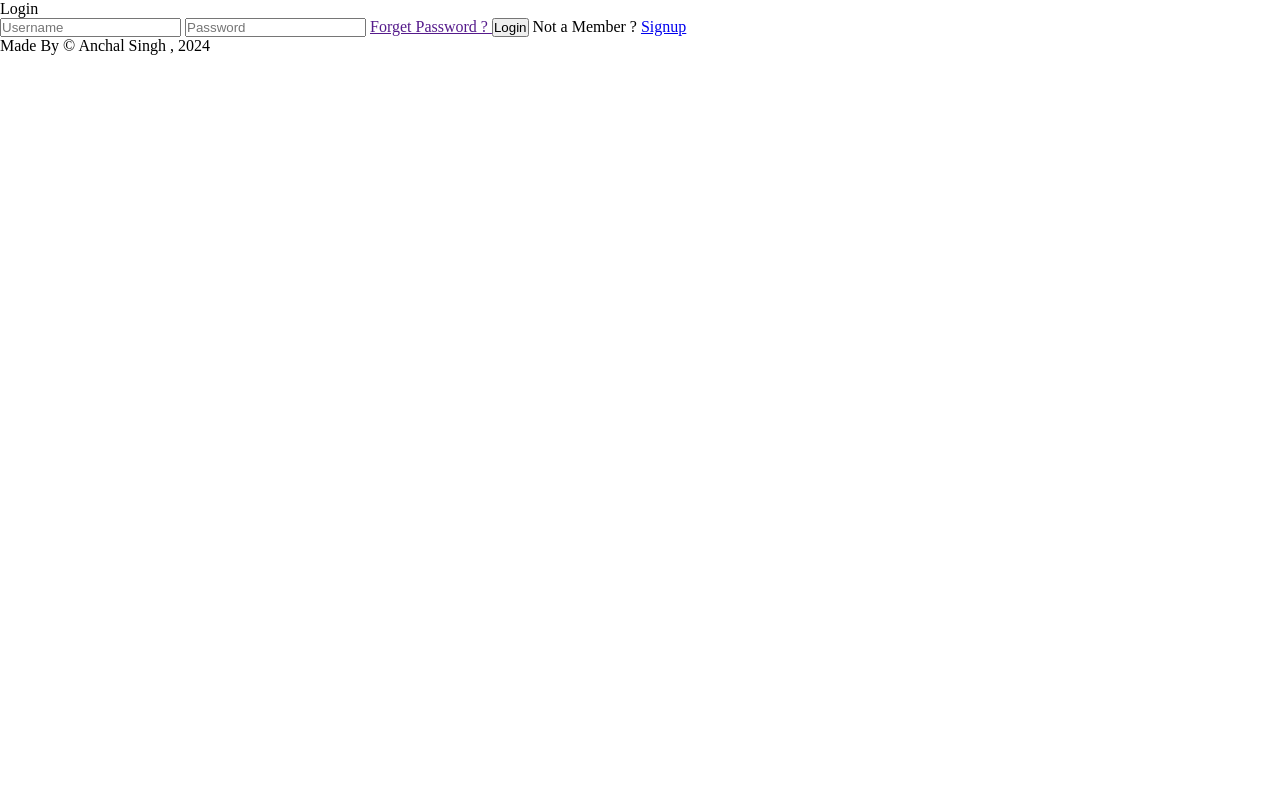
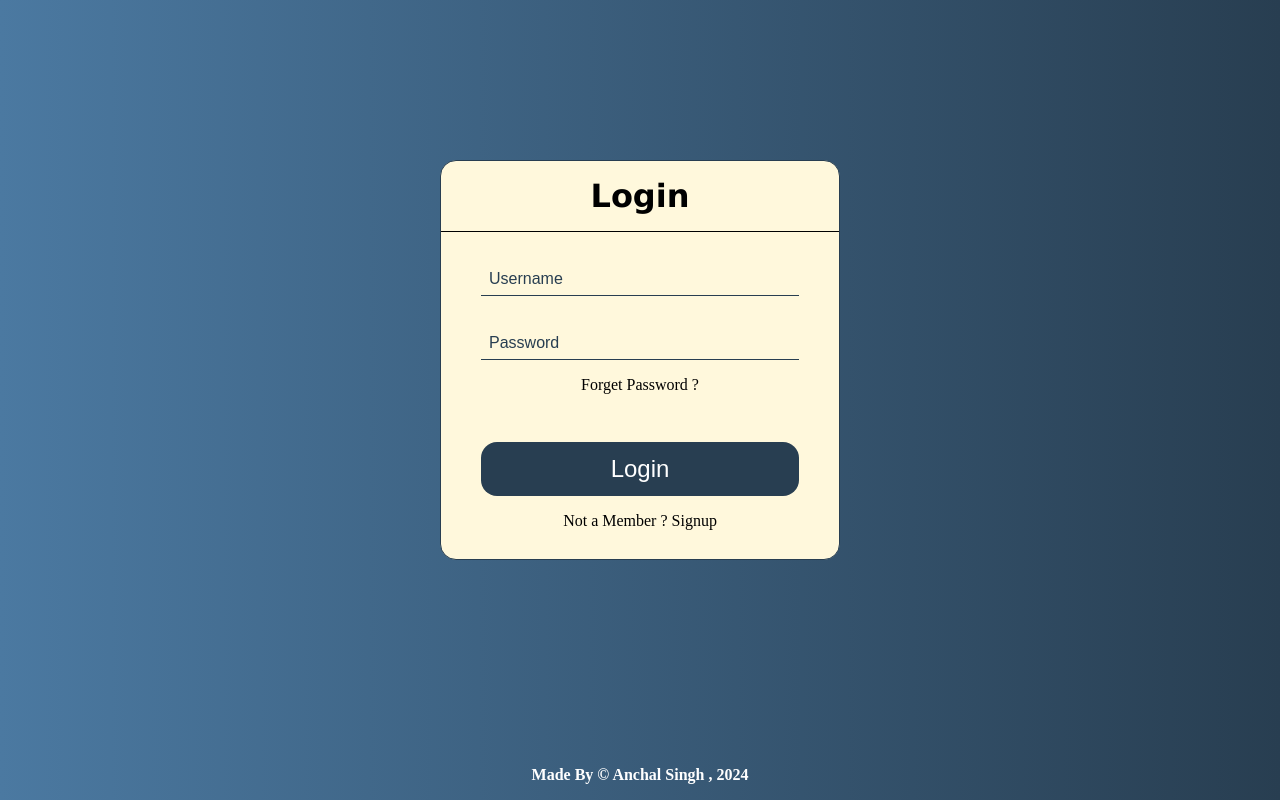
Before and after one commit to anchals0915/HTML_CSS_Javascript-, a plain HTML site: page login-page/index.html in a window 1280 px wide. Drawn offline with Linux system fonts and the light colour scheme.

Commit message:
Updated index.html

```diff
--- a/login-page/index.html
+++ b/login-page/index.html
@@ -9,7 +9,7 @@
 <body>
 
     <main>
-        <div> Login </div>
+        <div class="login-text"> Login </div>
         <form>
             <input type="text" id="user-name" placeholder="Username">
             <input type="text" id="pass-word" placeholder="Password" >
--- a/login-page/style.css
+++ b/login-page/style.css
@@ -2,4 +2,78 @@
     padding: 0;
     margin: 0;
     box-sizing: border-box;
+
 }
+
+body {
+    color: white;
+    background-image: linear-gradient( to right, #4B79A1 ,#283E51 );
+}
+
+main {
+    color: black;
+    background-color:cornsilk;
+    width: 400px;
+    height: 400px ;
+    border-radius: 1rem ;
+    margin: 10rem auto;
+    border : 1px solid #283E51;
+}
+.login-text {
+    text-align: center;
+    font-size: 2rem ;
+    padding: 1rem;
+    border-bottom: 1px solid black;
+    font-weight: bolder;
+    font-family:Verdana, Geneva, Tahoma, sans-serif;
+}
+form {
+    text-align: center;
+    padding: 1rem 2.5rem;
+}
+form * {
+    margin: 1rem 0 ;
+}
+
+input  {
+    background-color: transparent;
+    border: none ;
+    padding: 0.5rem 0.5rem  ;
+    width: 100%;
+    border-bottom:1px solid #283E51;
+}
+
+input::placeholder {
+    font-size: 1rem ;
+    color: #283E51;
+}
+a {
+    text-decoration: none;
+    color: black;
+}
+a:hover {
+    text-decoration: underline;
+    font-weight:600;
+}
+
+button {
+    background-color: transparent;
+    border: none ;
+    font-size: 1.5rem ;
+    color: white;
+    margin: 3rem 0  1rem 0 ;
+    padding: 0.8rem ;
+    width: 100%;
+    background-color: #283E51;
+    border-radius: 1rem ;
+}
+
+footer {
+    position: absolute;
+    bottom: 0 ;
+    text-align: center;
+    width: 100%;
+    font-weight: bolder;
+    font-size: 1rem ;
+    padding: 1rem ;
+}
```
